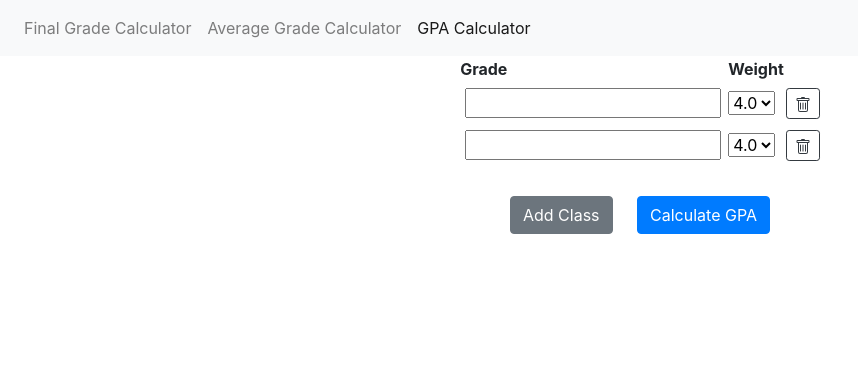
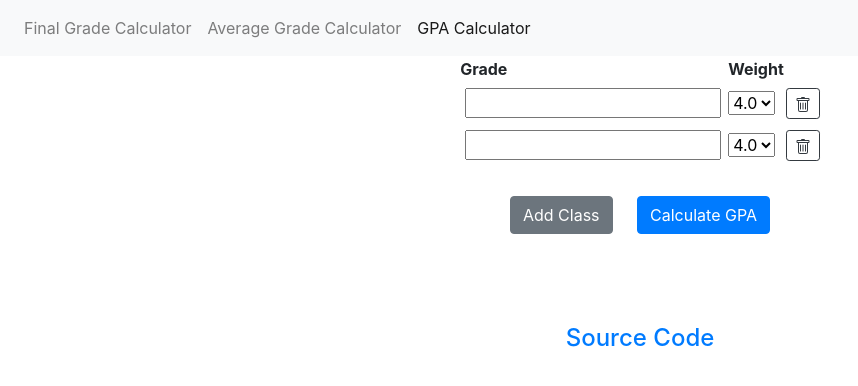
Before and after one commit to Axeinator/Grade-Tools, a website: page public/gpa.html in a window 1280 px wide. Shown: the whole page, without its empty margins (0-858 px from the left). Drawn offline with nearby package versions, Linux system fonts and the light colour scheme.

Commit message:
Source code footer on all pages

```diff
--- a/public/gpa.html
+++ b/public/gpa.html
@@ -90,6 +90,9 @@
     <button class="btn btn-secondary" onclick="insertClass()">Add Class</button>
     <button onclick="calcGpa()" class="btn btn-primary">Calculate GPA</button>
 </div>
+<div class="footer">
+    <a href="https://github.com/Axeinator/Final-Exam-Score" class="h4">Source Code</a>
+</div>
 <script crossorigin="anonymous"
         integrity="sha512-bLT0Qm9VnAYZDflyKcBaQ2gg0hSYNQrJ8RilYldYQ1FxQYoCLtUjuuRuZo+fjqhx/qtq/1itJ0C2ejDxltZVFg=="
         src="https://cdnjs.cloudflare.com/ajax/libs/jquery/3.5.1/jquery.min.js"></script>
--- a/public/stylesheets/main.css
+++ b/public/stylesheets/main.css
@@ -7,7 +7,7 @@
 .footer {
     position: relative;
     left: 0;
-    bottom: -10px;
+    bottom: -10vh;
     width: 100%;
     text-align: center;
 }
```
Also changed, not shown: public/whatif.html (+4 -4 lines).
